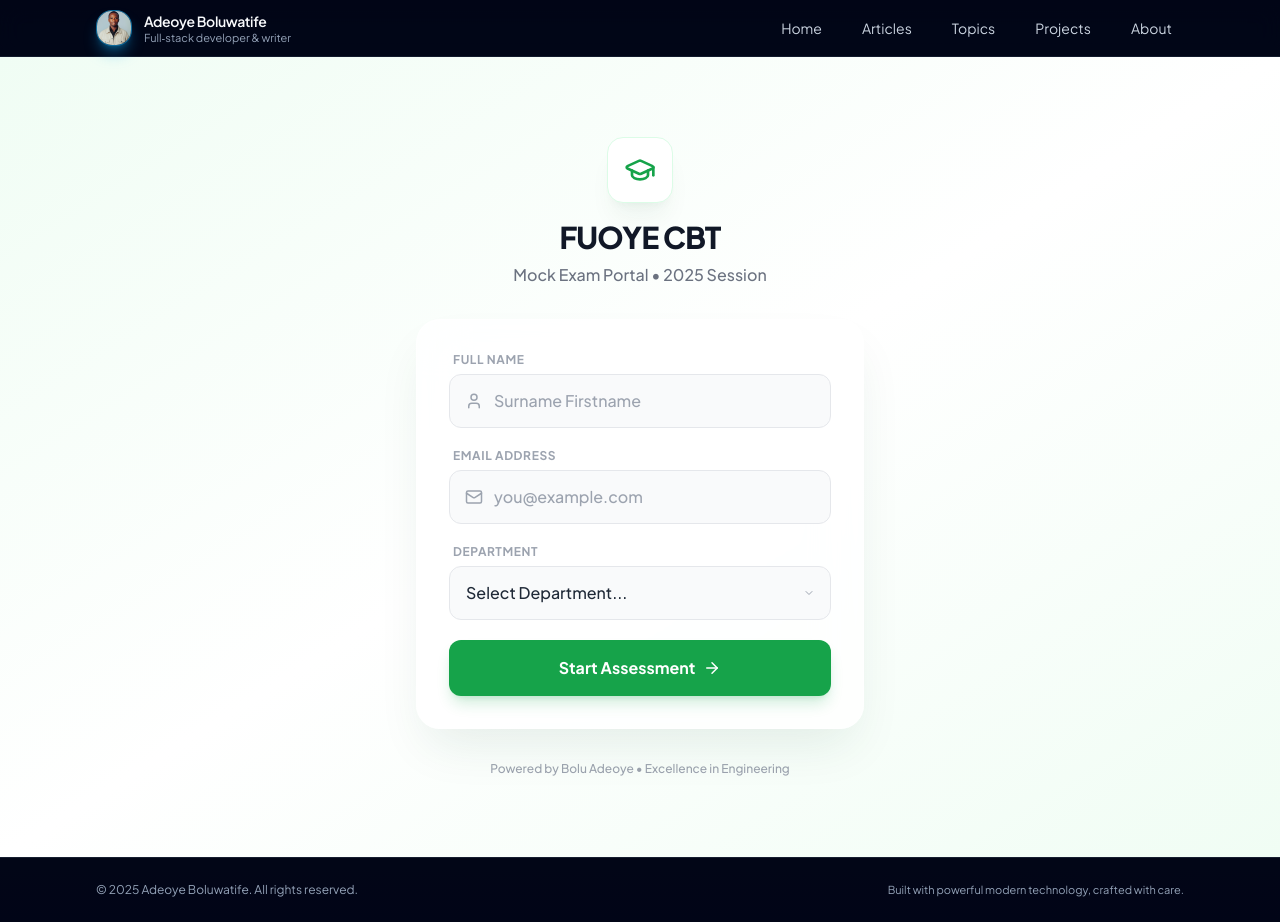
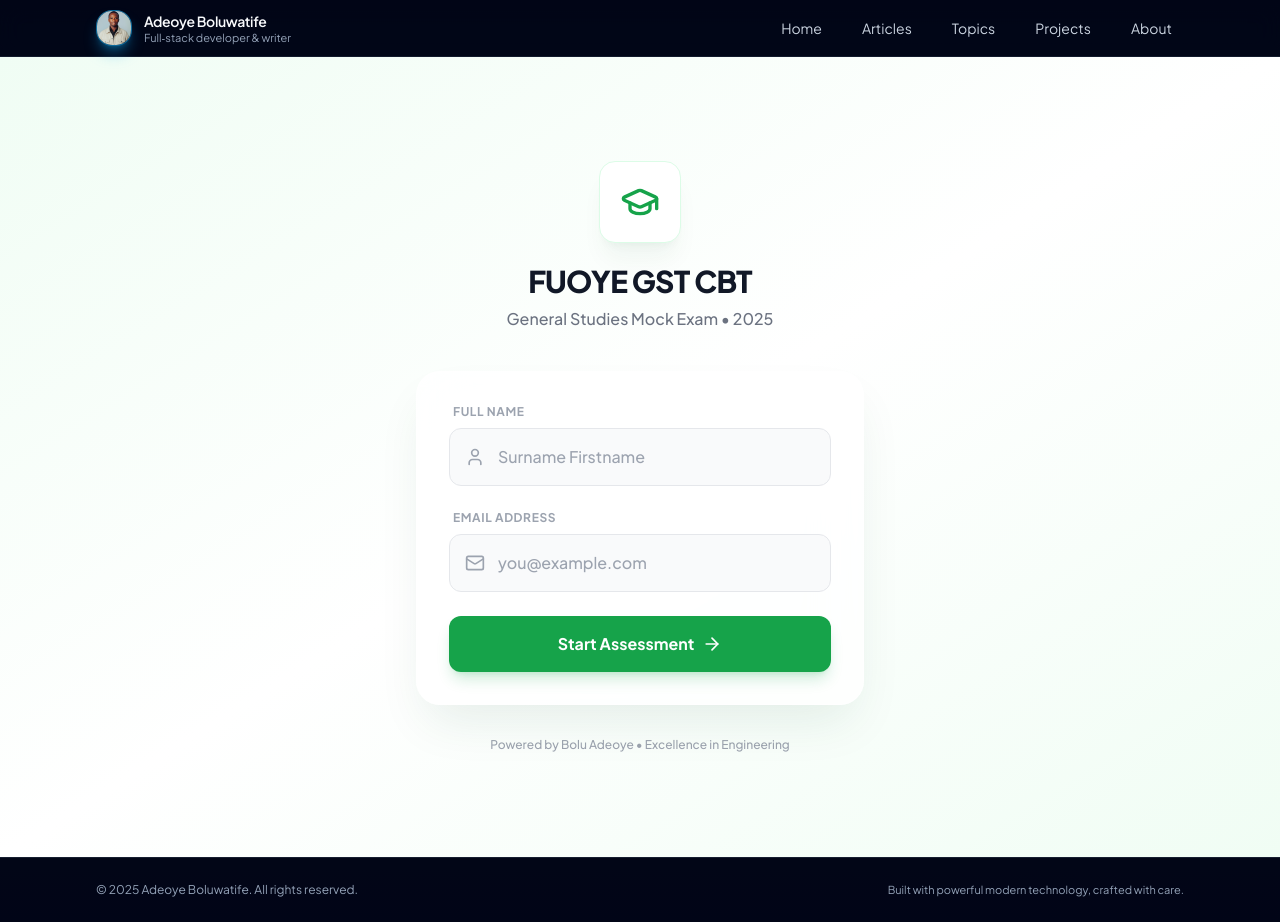
Before and after one commit to boluadeoye/world-class-blog-frontend, a Next.js app: page /cbt in a window 1280 px wide. Built offline with nearby package versions, Linux system fonts and the light colour scheme.

Commit message:
Fix: Simplify CBT login to Name and Email only for General Studies

```diff
--- a/src/app/api/cbt/auth/student/route.js
+++ b/src/app/api/cbt/auth/student/route.js
@@ -2,29 +2,29 @@ import pool from '../../../../../lib/db';
 
 export async function POST(req) {
   try {
-    const { name, email, department } = await req.json();
+    const { name, email } = await req.json();
 
-    if (!name || !email || !department) {
-      return new Response(JSON.stringify({ error: "All fields are required" }), { status: 400 });
+    if (!name || !email) {
+      return new Response(JSON.stringify({ error: "Name and Email are required" }), { status: 400 });
     }
 
     const client = await pool.connect();
 
     // Check if student exists (using Email as unique ID)
-    // We store Email in the 'password' column to avoid altering the table schema right now
     const check = await client.query('SELECT * FROM cbt_students WHERE password = $1', [email]);
 
     let student;
 
     if (check.rows.length > 0) {
-      // Login: Update name/dept in case they changed
+      // Login: Update name just in case
       student = check.rows[0];
-      await client.query('UPDATE cbt_students SET name = $1, department = $2 WHERE id = $3', [name, department, student.id]);
+      await client.query('UPDATE cbt_students SET name = $1 WHERE id = $2', [name, student.id]);
     } else {
       // Register: Create new student
+      // We hardcode 'General Studies' since the DB requires a department
       const insert = await client.query(
         'INSERT INTO cbt_students (name, department, password) VALUES ($1, $2, $3) RETURNING *',
-        [name, department, email]
+        [name, 'General Studies', email]
       );
       student = insert.rows[0];
     }
@@ -33,7 +33,7 @@ export async function POST(req) {
 
     return new Response(JSON.stringify({
       success: true,
-      student: { id: student.id, name: student.name, department: student.department }
+      student: { id: student.id, name: student.name, email: student.password }
     }), { status: 200 });
 
   } catch (error) {
--- a/src/app/cbt/page.js
+++ b/src/app/cbt/page.js
@@ -1,12 +1,12 @@
 "use client";
 import { useState } from "react";
 import { useRouter } from "next/navigation";
-import { User, Mail, ArrowRight, GraduationCap, CheckCircle } from "lucide-react";
+import { User, Mail, ArrowRight, GraduationCap } from "lucide-react";
 import { motion } from "framer-motion";
 
 export default function StudentLogin() {
   const router = useRouter();
-  const [form, setForm] = useState({ name: "", email: "", department: "" });
+  const [form, setForm] = useState({ name: "", email: "" });
   const [loading, setLoading] = useState(false);
 
   const handleSubmit = async (e) => {
@@ -45,74 +45,52 @@ export default function StudentLogin() {
         className="w-full max-w-md"
       >
         {/* Header */}
-        <div className="text-center mb-8">
+        <div className="text-center mb-10">
           <motion.div
             initial={{ scale: 0 }}
             animate={{ scale: 1 }}
             transition={{ type: "spring", stiffness: 200, delay: 0.1 }}
-            className="inline-flex p-4 bg-white rounded-2xl shadow-xl shadow-green-900/5 mb-4 border border-green-100"
+            className="inline-flex p-5 bg-white rounded-2xl shadow-xl shadow-green-900/5 mb-5 border border-green-100"
           >
-            <GraduationCap size={32} className="text-green-600" />
+            <GraduationCap size={40} className="text-green-600" />
           </motion.div>
-          <h1 className="text-3xl font-black text-gray-900 tracking-tight mb-2">FUOYE CBT</h1>
-          <p className="text-gray-500 font-medium">Mock Exam Portal • 2025 Session</p>
+          <h1 className="text-3xl font-black text-gray-900 tracking-tight mb-2">FUOYE GST CBT</h1>
+          <p className="text-gray-500 font-medium">General Studies Mock Exam • 2025</p>
         </div>
 
         {/* Smart Card */}
         <div className="bg-white/80 backdrop-blur-xl p-8 rounded-3xl shadow-2xl shadow-green-900/10 border border-white/50">
-          <form onSubmit={handleSubmit} className="space-y-5">
+          <form onSubmit={handleSubmit} className="space-y-6">
 
             {/* Name Input */}
             <div className="group">
-              <label className="block text-xs font-bold text-gray-400 uppercase tracking-wider mb-1.5 ml-1">Full Name</label>
+              <label className="block text-xs font-bold text-gray-400 uppercase tracking-wider mb-2 ml-1">Full Name</label>
               <div className="relative flex items-center">
-                <User className="absolute left-4 text-gray-400 group-focus-within:text-green-600 transition-colors" size={18} />
+                <User className="absolute left-4 text-gray-400 group-focus-within:text-green-600 transition-colors" size={20} />
                 <input
                   type="text"
                   required
                   placeholder="Surname Firstname"
-                  className="w-full pl-11 pr-4 py-3.5 bg-gray-50 border border-gray-200 rounded-xl focus:bg-white focus:border-green-500 focus:ring-4 focus:ring-green-500/10 outline-none transition-all font-medium text-gray-800 placeholder-gray-400"
+                  className="w-full pl-12 pr-4 py-4 bg-gray-50 border border-gray-200 rounded-xl focus:bg-white focus:border-green-500 focus:ring-4 focus:ring-green-500/10 outline-none transition-all font-medium text-gray-800 placeholder-gray-400"
                   value={form.name}
                   onChange={(e) => setForm({...form, name: e.target.value})}
                 />
               </div>
             </div>
 
-            {/* Email Input (Replaces Matric) */}
+            {/* Email Input */}
             <div className="group">
-              <label className="block text-xs font-bold text-gray-400 uppercase tracking-wider mb-1.5 ml-1">Email Address</label>
+              <label className="block text-xs font-bold text-gray-400 uppercase tracking-wider mb-2 ml-1">Email Address</label>
               <div className="relative flex items-center">
-                <Mail className="absolute left-4 text-gray-400 group-focus-within:text-green-600 transition-colors" size={18} />
+                <Mail className="absolute left-4 text-gray-400 group-focus-within:text-green-600 transition-colors" size={20} />
                 <input
                   type="email"
                   required
                   placeholder="you@example.com"
-                  className="w-full pl-11 pr-4 py-3.5 bg-gray-50 border border-gray-200 rounded-xl focus:bg-white focus:border-green-500 focus:ring-4 focus:ring-green-500/10 outline-none transition-all font-medium text-gray-800 placeholder-gray-400"
+                  className="w-full pl-12 pr-4 py-4 bg-gray-50 border border-gray-200 rounded-xl focus:bg-white focus:border-green-500 focus:ring-4 focus:ring-green-500/10 outline-none transition-all font-medium text-gray-800 placeholder-gray-400"
                   value={form.email}
                   onChange={(e) => setForm({...form, email: e.target.value})}
                 />
-              </div>
-            </div>
-
-            {/* Department Select */}
-            <div className="group">
-              <label className="block text-xs font-bold text-gray-400 uppercase tracking-wider mb-1.5 ml-1">Department</label>
-              <div className="relative">
-                <select
-                  className="w-full px-4 py-3.5 bg-gray-50 border border-gray-200 rounded-xl focus:bg-white focus:border-green-500 focus:ring-4 focus:ring-green-500/10 outline-none transition-all font-medium text-gray-800 appearance-none cursor-pointer"
-                  value={form.department}
-                  onChange={(e) => setForm({...form, department: e.target.value})}
-                  required
-                >
-                  <option value="">Select Department...</option>
-                  <option value="English & Literary Studies">English & Literary Studies</option>
-                  <option value="Computer Science">Computer Science</option>
-                  <option value="Mass Communication">Mass Communication</option>
-                  <option value="Other">Other</option>
-                </select>
-                <div className="absolute right-4 top-1/2 -translate-y-1/2 pointer-events-none text-gray-400">
-                  <svg width="12" height="12" viewBox="0 0 24 24" fill="none" stroke="currentColor" strokeWidth="2" strokeLinecap="round" strokeLinejoin="round"><path d="m6 9 6 6 6-6"/></svg>
-                </div>
               </div>
             </div>
 
@@ -122,12 +100,12 @@ export default function StudentLogin() {
               whileTap={{ scale: 0.98 }}
               type="submit"
               disabled={loading}
-              className="w-full bg-green-600 hover:bg-green-700 text-white font-bold py-4 rounded-xl shadow-lg shadow-green-600/20 transition-all flex items-center justify-center gap-2 mt-2"
+              className="w-full bg-green-600 hover:bg-green-700 text-white font-bold py-4 rounded-xl shadow-lg shadow-green-600/20 transition-all flex items-center justify-center gap-2 mt-4"
             >
               {loading ? (
                 <span className="animate-pulse">Verifying...</span>
               ) : (
-                <>Start Assessment <ArrowRight size={18} /></>
+                <>Start Assessment <ArrowRight size={20} /></>
               )}
             </motion.button>
 
```
